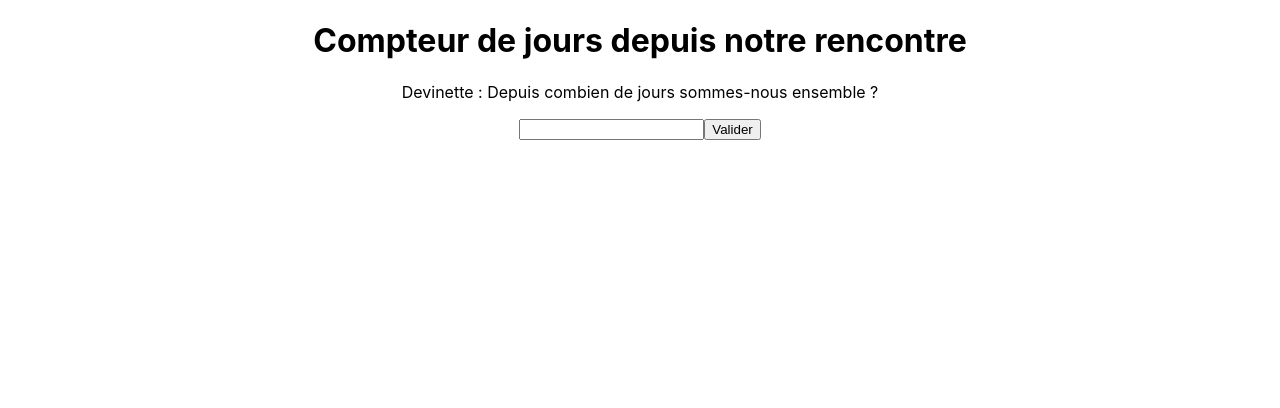
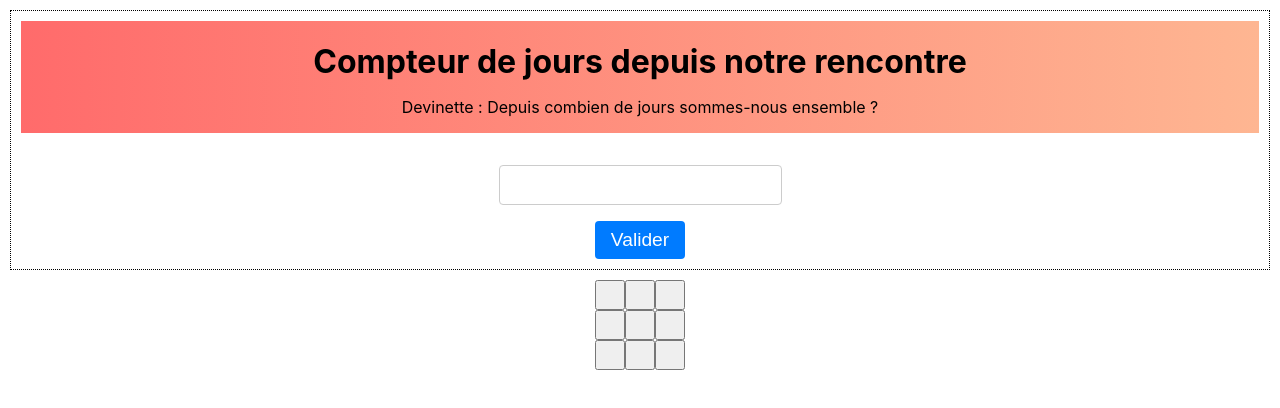
Before and after one commit to LeoVrfb/js-react-lessons, a React (Create React App) app: page / in a window 1280 px wide. Shown: the top 408 px of the page. Built offline with nearby package versions, Linux system fonts and the light colour scheme; the HTML template or start-up script is replaced by a standard one.

Commit message:
tictactoe creation

```diff
--- a/src/App.js
+++ b/src/App.js
@@ -1,5 +1,7 @@
 import './App.css';
+import Tictactoe from './components/Tictactoe/Tictactoe';
 import CompteurJours from './components/appcompteurJours/CompteurJours';
+
 /* import ParentComponent from './components/ParentComponent' */
 
 function App() {
@@ -7,6 +9,7 @@ function App() {
     <div className="App">
         {/*<ParentComponent/> */}
        <CompteurJours/>
+<Tictactoe/>
     </div>
   );
 }
--- /dev/null
+++ b/src/components/Tictactoe/Tictactoe.css
@@ -0,0 +1,5 @@
+.square {
+    width: 30px;
+    height: 30px;
+    vertical-align: top;
+}
--- /dev/null
+++ b/src/components/Tictactoe/Tictactoe.jsx
@@ -0,0 +1,86 @@
+import React, { useState } from 'react';
+import './Tictactoe.css';
+
+function Tictactoe() {
+  const [gameState, setGameState] = useState(Array(9).fill(null));
+  const [player, setPlayer] = useState('X');
+  const [winner, setWinner] = useState(null);
+
+  function checkTheWinner(gameState) {
+    const winningConditions = [
+      [0, 1, 2], // Row 1
+      [3, 4, 5], // Row 2
+      [6, 7, 8], // Row 3
+      [0, 3, 6], // Column 1
+      [1, 4, 7], // Column 2
+      [2, 5, 8], // Column 3
+      [0, 4, 8], // Diagonal
+      [2, 4, 6], // Diagonal
+    ];
+
+    for (let i = 0; i < winningConditions.length; i++) {
+      const [a, b, c] = winningConditions[i];
+      if (
+        gameState[a] &&
+        gameState[a] === gameState[b] &&
+        gameState[a] === gameState[c]
+      ) {
+        return (
+          <p> les {gameState[a] === 'X' ? 'croix' : 'ronds'} ont gagné !</p>
+        );
+      }
+    }
+
+    return false;
+  }
+
+  const gagnant = checkTheWinner(gameState, player);
+
+  const handleClick = (index) => {
+    if (winner || gameState[index]) {
+      return;
+    }
+    const newGameState = [...gameState];
+    newGameState[index] = player;
+    setGameState(newGameState);
+    setPlayer(player === 'X' ? 'O' : 'X');
+    setWinner(checkTheWinner(newGameState, player));
+  };
+
+  const renderSquare = (index) => {
+    return (
+      <button
+        className='square'
+        onClick={() => {
+          handleClick(index);
+          checkTheWinner(gameState, player);
+        }}
+      >
+        {gameState[index]}
+      </button>
+    );
+  };
+
+  return (
+    <div className='board'>
+      <div className='row'>
+        {renderSquare(0)}
+        {renderSquare(1)}
+        {renderSquare(2)}
+      </div>
+      <div className='row'>
+        {renderSquare(3)}
+        {renderSquare(4)}
+        {renderSquare(5)}
+      </div>
+      <div className='row'>
+        {renderSquare(6)}
+        {renderSquare(7)}
+        {renderSquare(8)}
+      </div>
+      {gagnant && <p>{gagnant}</p>}
+    </div>
+  );
+}
+
+export default Tictactoe;
--- /dev/null
+++ b/src/components/appcompteurJours/CompteurJours.css
@@ -0,0 +1,66 @@
+.container {
+  display: flex;
+  flex-direction: column;
+  align-items: center;
+  display: flex;
+  border: 1px dotted black;
+  margin: 10px;
+  padding: 10px;
+}
+
+.header {
+  background: linear-gradient(to right, #FF6B6B, #FEB692);
+  width: 100%;
+}
+
+.title {
+  font-size: 2rem;
+  font-weight: bold;
+  margin-bottom: 1rem;
+  text-align: center;
+}
+
+.form {
+  display: flex;
+  flex-direction: column;
+  align-items: center;
+  margin-top: 2rem;
+}
+
+.form input[type="number"] {
+  width: 100%;
+  padding: 0.5rem;
+  margin-bottom: 1rem;
+  border-radius: 0.25rem;
+  border: 1px solid #ccc;
+  font-size: 1.2rem;
+}
+
+.form button {
+  padding: 0.5rem 1rem;
+  border-radius: 0.25rem;
+  border: none;
+  background-color: #007bff;
+  color: #fff;
+  font-size: 1.2rem;
+  cursor: pointer;
+  transition: background-color 0.3s ease-in-out;
+}
+
+.form button:hover {
+  background-color: #0062cc;
+}
+
+.result {
+  margin-top: 2rem;
+  font-size: 1.2rem;
+  text-align: center;
+}
+
+.result.success {
+  color: green;
+}
+
+.result.error {
+  color: red;
+}
--- a/src/components/appcompteurJours/CompteurJours.jsx
+++ b/src/components/appcompteurJours/CompteurJours.jsx
@@ -1,4 +1,5 @@
 import React, { useState, useEffect } from 'react';
+import './CompteurJours.css';
 import moment from 'moment';
 
 const CompteurJours = () => {
@@ -12,38 +13,45 @@ const CompteurJours = () => {
 
   useEffect(() => {
     setJoursDepuisRencontre(maintenant.diff(dateRencontre, 'days'));
-  }, []);
+  }, [dateRencontre, maintenant]);
 
   const handleChange = (event) => {
     setDevinette(event.target.value);
-  }
+  };
 
   const handleSubmit = (event) => {
     event.preventDefault();
     if (parseInt(devinette) === joursDepuisRencontre) {
       setBravo(true);
-      setReponse(`Bravo, tu as trouvé ! Cela fait bien ${joursDepuisRencontre} jours que nous sommes ensemble.`);
+      setReponse(
+        `Bravo Polina, tu as trouvé ! Cela fait bien ${joursDepuisRencontre} jours que nous sommes ensemble. ${joursDepuisRencontre} jours de bonheur avec toi, nous nous connaissons depuis le 23 avril 2022`
+      );
     } else {
       setBravo(false);
-      setReponse(`Désolé, tu t'es trompé. Cela fait ${joursDepuisRencontre} jours que nous sommes ensemble.`);
+      setReponse(
+        `Désolé Polina, tu t'es trompé. Cela fait ${joursDepuisRencontre} jours que nous sommes ensemble. ${joursDepuisRencontre} jours de bonheur avec toi, nous nous connaissons depuis le 23 avril 2022`
+      );
     }
     setDevinette('');
-  }
+  };
 
   return (
-    <div>
-      <h1>Compteur de jours depuis notre rencontre</h1>
-      <p>Devinette : Depuis combien de jours sommes-nous ensemble ?</p>
-      <form onSubmit={handleSubmit}>
-        <input type="number" value={devinette} onChange={handleChange} />
-        <button type="submit">Valider</button>
-      </form>
-      {reponse && (
-        <p style={{ color: bravo ? 'green' : 'red' }}>{reponse}</p>
-      )}
-
+    <div className='container'>
+      <header className='header'>
+        <h1 className='title'>Compteur de jours depuis notre rencontre</h1>
+        <p>Devinette : Depuis combien de jours sommes-nous ensemble ?</p>
+      </header>
+      <main className='main'>
+        <form className='form' onSubmit={handleSubmit}>
+          <input type='number' value={devinette} onChange={handleChange} />
+          <button type='submit'>Valider</button>
+        </form>
+        {reponse && (
+          <p className={`result ${bravo ? 'success' : 'error'}`}>{reponse}</p>
+        )}
+      </main>
     </div>
   );
-}
+};
 
 export default CompteurJours;
```
Also changed, not shown: src/components/SelectedMedicines/AskQuestion.jsx (renamed from src/components/AskQuestion.jsx, +8 -3 lines), src/components/SelectedMedicines/ClearSelectedMedicinesButton.js (renamed from src/components/ClearSelectedMedicinesButton.js), src/components/SelectedMedicines/ColdMedicinesList.jsx (renamed from src/components/ColdMedicinesList.jsx), src/components/SelectedMedicines/DisplaySelectedMedicine.jsx (renamed from src/components/DisplaySelectedMedicine.jsx), src/components/SelectedMedicines/ParentComponent.jsx (renamed from src/components/ParentComponent.jsx), 1 other file (tests, documents, lock files or other folders).
